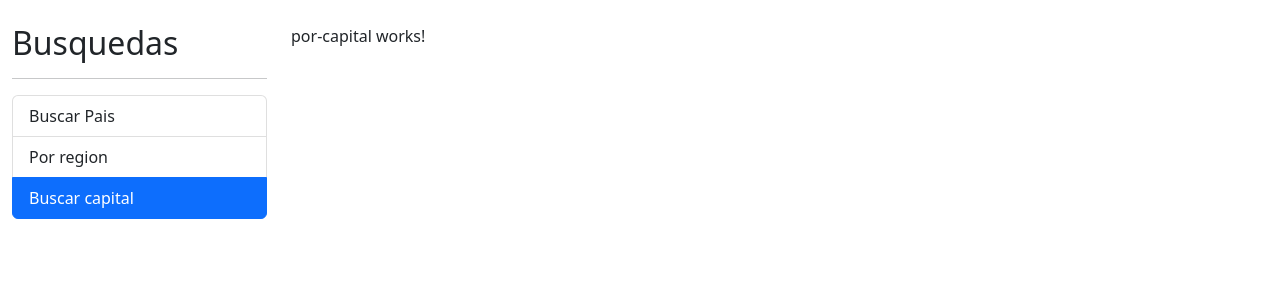
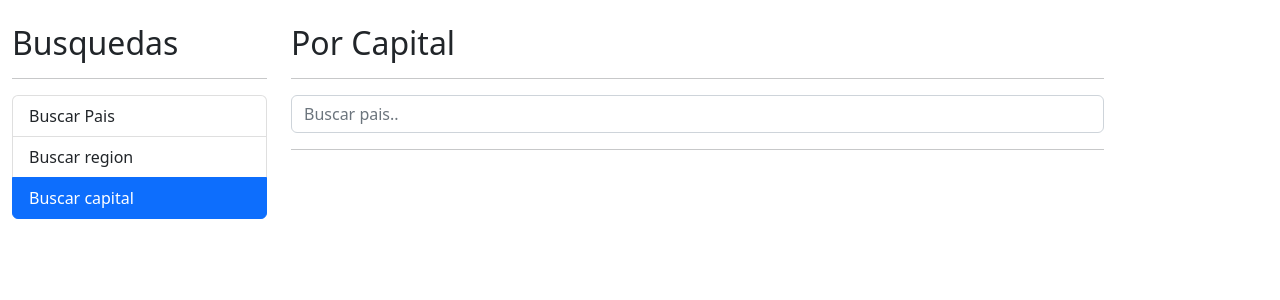
Before and after one commit to santiago-cortes-ortiz/PaisesApp, an Angular app: page /capital in a window 1280 px wide. Shown: the top 300 px of the page. Built offline with nearby package versions, Linux system fonts and the light colour scheme.

Commit message:
buscar por capital

```diff
--- a/src/app/pais/components/pais-input/pais-input.component.html
+++ b/src/app/pais/components/pais-input/pais-input.component.html
@@ -1,3 +1,3 @@
 <form (ngSubmit)="buscar()" >
-    <input class="form-control" type="text" name="termino" [(ngModel)]="termino" placeholder="Buscar pais.."/>
+    <input class="form-control" type="text" name="termino" [(ngModel)]="termino" (input)="teclaPresionada()" placeholder="Buscar pais.."/>
 </form>
--- a/src/app/pais/components/pais-input/pais-input.component.ts
+++ b/src/app/pais/components/pais-input/pais-input.component.ts
@@ -1,4 +1,5 @@
 import { Component, EventEmitter, OnInit, Output } from '@angular/core';
+import { Subject,debounceTime } from 'rxjs';
 
 @Component({
   selector: 'app-pais-input',
@@ -8,12 +9,24 @@ import { Component, EventEmitter, OnInit, Output } from '@angular/core';
 export class PaisInputComponent implements OnInit {
 
   @Output() onEnter: EventEmitter<string> = new EventEmitter();
+  @Output() onDebounce: EventEmitter<string> = new EventEmitter();
+
+  debouncer: Subject<string> = new Subject();
 
   termino: string = '';
 
   constructor() { }
 
   ngOnInit(): void {
+    this.debouncer
+    .pipe(
+      debounceTime(300)
+    )
+    .subscribe(valor => { this.onDebounce.emit(valor) });
+  }
+
+  teclaPresionada() {
+    this.debouncer.next(this.termino);
   }
 
   buscar() {
--- a/src/app/pais/components/pais-tabla/pais-tabla.component.html
+++ b/src/app/pais/components/pais-tabla/pais-tabla.component.html
@@ -12,7 +12,7 @@
         <tr *ngFor="let country of paises; let i = index">
             <td>{{i + 1}}</td>
             <td> <img class="small-flag" [src]="country.flags.png" alt=""></td>
-            <td>{{ country.name.common }}</td>
+            <td>{{ country.capital }}, {{ country.name.common }}</td>
             <td>{{ country.population | number}}</td>
             <td>
                 <a [routerLink]="['/pais',country.cca2]">Ver...</a>
--- a/src/app/pais/pages/por-capital/por-capital.component.html
+++ b/src/app/pais/pages/por-capital/por-capital.component.html
@@ -1 +1,14 @@
-<p>por-capital works!</p>
+<h2>Por Capital</h2>
+<hr>
+<div class="row">
+        <app-pais-input (onEnter)="buscarPorCapital($event)"></app-pais-input>
+</div>
+<hr>
+<div *ngIf="error" class="alert alert-danger">
+    No se encontro nada con el termino de busqueda {{termino}}
+</div>
+<div *ngIf="paises.length > 0" class="row">
+    <div class="col">
+        <app-pais-tabla [paises]="paises" ></app-pais-tabla>
+    </div>
+</div>
--- a/src/app/pais/pages/por-capital/por-capital.component.ts
+++ b/src/app/pais/pages/por-capital/por-capital.component.ts
@@ -1,15 +1,36 @@
-import { Component, OnInit } from '@angular/core';
+import { Component } from '@angular/core';
+import { Country } from '../../interfaces/pais.interface';
+import { PaisService } from '../../services/pais.service';
 
 @Component({
   selector: 'app-por-capital',
   templateUrl: './por-capital.component.html',
   styleUrls: ['./por-capital.component.css']
 })
-export class PorCapitalComponent implements OnInit {
+export class PorCapitalComponent{
 
-  constructor() { }
+  termino: string = '';
+  error: boolean = false;
 
-  ngOnInit(): void {
+  paises: Country[] = [];
+
+  constructor(private paisService: PaisService) {
+  }
+
+  buscarPorCapital(termino: string){
+    this.error = false;
+    this.termino = termino;
+    this.paisService.buscarCapital(termino)
+    .subscribe({
+      next: (response) => {
+        this.paises = response;
+        console.log(this.paises);
+      },
+      error: () => {
+        this.error = true;
+        this.paises = [];
+      }
+    })
   }
 
 }
--- a/src/app/pais/pages/por-pais/por-pais.component.html
+++ b/src/app/pais/pages/por-pais/por-pais.component.html
@@ -1,7 +1,7 @@
 <h2>Por Pais</h2>
 <hr>
 <div class="row">
-        <app-pais-input (onEnter)="buscar($event)"></app-pais-input>
+        <app-pais-input (onEnter)="buscar($event)" (onDebounce)="sugerencias($event)"></app-pais-input>
 </div>
 <hr>
 <div *ngIf="error" class="alert alert-danger">
--- a/src/app/pais/pages/por-pais/por-pais.component.ts
+++ b/src/app/pais/pages/por-pais/por-pais.component.ts
@@ -35,6 +35,11 @@ export class PorPaisComponent{
     );
   }
 
+  sugerencias(termino: string){
+    this.error = false;
+    //crear sugerencias
+  }
+
 
 
 }
--- a/src/app/pais/services/pais.service.ts
+++ b/src/app/pais/services/pais.service.ts
@@ -16,4 +16,9 @@ export class PaisService {
     const url = `${this.apiUrl}/name/${termino}`;
     return this.http.get<Country[]>(url);
   }
+
+  buscarCapital(termino: string): Observable<Country[]>{
+    const url = `${this.apiUrl}/capital/${termino}`;
+    return this.http.get<Country[]>(url);
+  }
 }
--- a/src/app/shared/sidebar/sidebar.component.html
+++ b/src/app/shared/sidebar/sidebar.component.html
@@ -3,7 +3,7 @@
 <ul class="list-group">
     <li style="cursor: pointer;" routerLink="" routerLinkActive="active" [routerLinkActiveOptions]="{ exact: true }"
         class="list-group-item">Buscar Pais</li>
-    <li style="cursor: pointer;" routerLink="region" routerLinkActive="active" class="list-group-item">Por region</li>
+    <li style="cursor: pointer;" routerLink="region" routerLinkActive="active" class="list-group-item">Buscar region</li>
     <li style="cursor: pointer;" routerLink="capital" routerLinkActive="active" class="list-group-item">Buscar capital
     </li>
 </ul>
```
